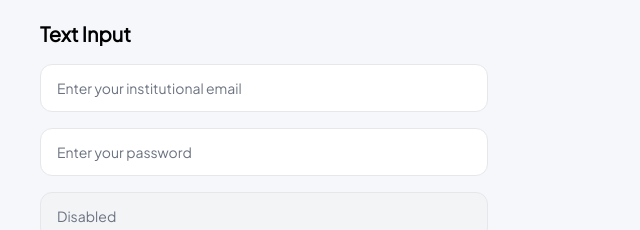
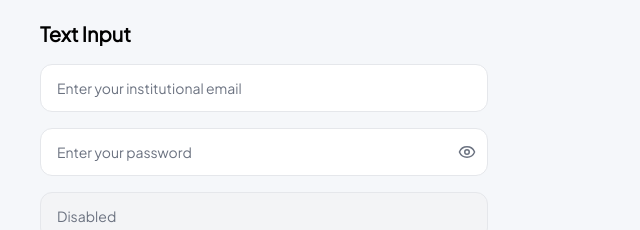
Before and after one commit to LUIS1519Q/UCEConnect, a React (Vite) app in the folder frontend/: page /design-system in a window 1280 px wide. Shown: the part 1540-1770 px from the top of the page, without its empty margins (0-640 px from the left). Built offline with nearby package versions, Linux system fonts and the light colour scheme; no server answers.

Commit message:
feat(text-input): add password visibility toggle

```diff
--- a/frontend/src/components/ui/atoms/TextInput/TextInput.tsx
+++ b/frontend/src/components/ui/atoms/TextInput/TextInput.tsx
@@ -1,12 +1,29 @@
+import { useState } from "react";
+
+import { Eye, EyeOff } from "../../icons";
+
 import type { TextInputProps } from "./TextInput.types";
 
 export default function TextInput({
   fullWidth = true,
   className = "",
+  type = "text",
   ...props
 }: TextInputProps) {
+  const [showPassword, setShowPassword] = useState(false);
+
+  const isPassword = type === "password";
+
   return (
+    <div className={`relative ${fullWidth ? "w-full" : ""}`}>
       <input
+        type={
+          isPassword
+            ? showPassword
+              ? "text"
+              : "password"
+            : type
+        }
         className={`
           h-12
           ${fullWidth ? "w-full" : ""}
@@ -15,6 +32,7 @@ export default function TextInput({
           border-border
           bg-surface
           px-4
+          ${isPassword ? "pr-12" : ""}
           text-sm
           text-textPrimary
           placeholder:text-textSecondary
@@ -31,5 +49,20 @@ export default function TextInput({
         `}
         {...props}
       />
+
+      {isPassword && (
+        <button
+          type="button"
+          onClick={() => setShowPassword(!showPassword)}
+          className="absolute inset-y-0 right-3 flex items-center text-textSecondary hover:text-textPrimary"
+        >
+          {showPassword ? (
+            <EyeOff size={18} />
+          ) : (
+            <Eye size={18} />
+          )}
+        </button>
+      )}
+    </div>
   );
 }
```
Lines whose indentation alone changed are shown as unchanged.
